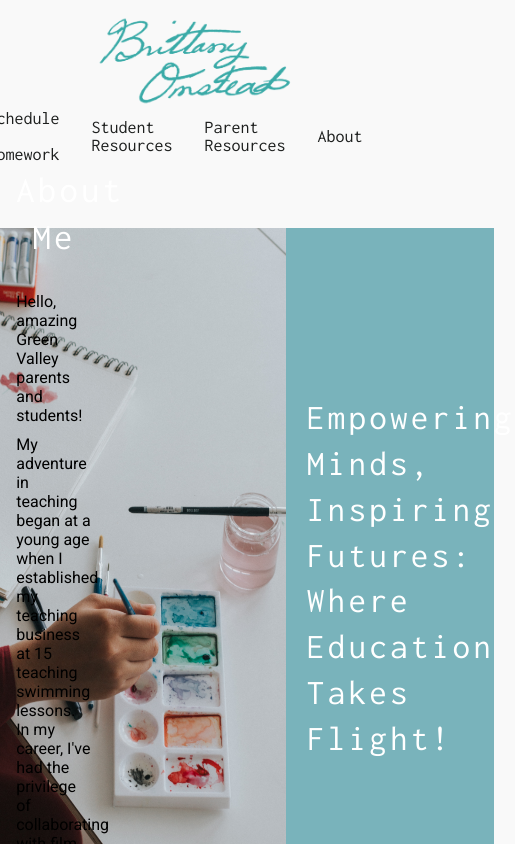
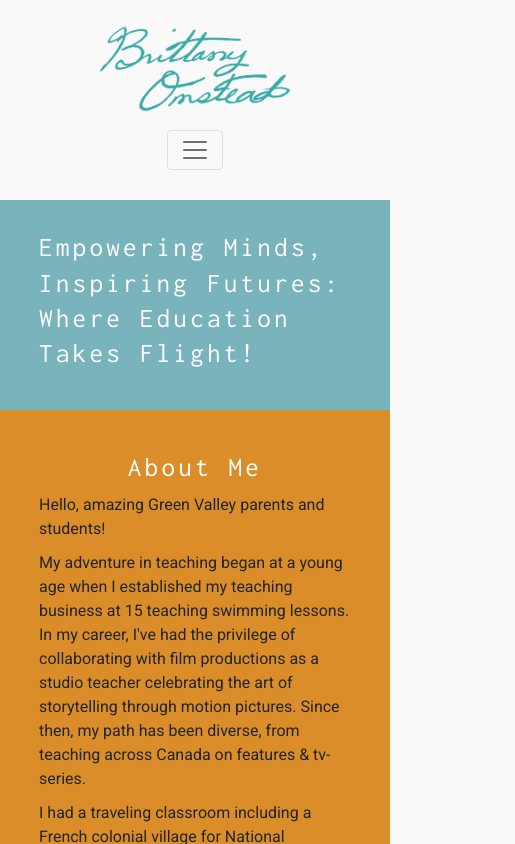
Before and after one commit to kristinejohnson7/brittany-omstead, a React (Create React App) app: page / in a window 390 px wide. Shown: the top 844 px of the page, 515 px wide, since content can reach past the window. Built offline with nearby package versions, Linux system fonts and the light colour scheme; a web font is replaced by a local one.

Commit message:
feat: add mobile responsiveness

```diff
--- a/package.json
+++ b/package.json
@@ -10,8 +10,9 @@
     "@types/node": "^16.18.52",
     "@types/react": "^18.2.21",
     "@types/react-dom": "^18.2.7",
+    "bootstrap": "^5.1.3",
     "react": "^18.2.0",
-    "react-bootstrap": "^2.8.0",
+    "react-bootstrap": "^2.10.0",
     "react-dom": "^18.2.0",
     "react-router-dom": "^6.16.0",
     "react-scripts": "5.0.1",
--- a/src/App.tsx
+++ b/src/App.tsx
@@ -1,6 +1,6 @@
 import React from "react";
 import Home from "./pages/Home";
-import Nav from "./components/Nav";
+import NavBar from "./components/Nav";
 import "./sass/_global.scss";
 import { BrowserRouter as Router, Routes, Route } from "react-router-dom";
 import Homework from "./pages/Homework";
@@ -10,7 +10,7 @@ import ParentResources from "./pages/ParentResources";
 function App() {
   return (
     <Router>
-      <Nav />
+      <NavBar />
       <Routes>
         <Route path="/" element={<Home />} />
         <Route path="/homework" element={<Homework />} />
--- a/src/components/Hero.tsx
+++ b/src/components/Hero.tsx
@@ -4,7 +4,7 @@ import "../sass/Hero.scss";
 
 export default function Hero() {
   return (
-    <section>
+    <section className="heroSection">
       <div className="heroContainer">
         <img src={hero} alt="painting" />
         <div className="heroText">
--- a/src/components/Nav.tsx
+++ b/src/components/Nav.tsx
@@ -1,88 +1,62 @@
-import React, { useRef } from "react";
 import { Link } from "react-router-dom";
-import Navbar from "react-bootstrap/Navbar";
-import { NavLink } from "react-router-dom";
 import logo from "../assets/logo.png";
 import ScrollHandler from "./ScrollHandler";
-// import { ReactComponent as Bars } from "../../assets/bars.svg";
 import "../sass/Nav.scss";
+import "bootstrap/dist/css/bootstrap.min.css";
+import { Navbar, Nav, NavLink } from "react-bootstrap";
 
-export default function Nav() {
-  const navRef = useRef();
-
-  const showNavBar = () => {
-    // navRef?.current?.classList?.toggle("responsive_nav");
-  };
-
-  const hideBars = () => {
-    // navRef.current.setAttribute("class", "navbar-collapse collapse");
-  };
-
+export default function NavBar() {
   return (
-    <Navbar sticky="top">
     <header className="navBar">
-        <nav
-          // ref={navRef}
-          className="collapse navbar-collapse navOptions navbar-toggleable-lg"
-          id="navbarCollapse"
-        >
       <div className="navImg">
-            <NavLink to="/">
+        <NavLink as={Link} to="/">
           <img src={logo} alt="" />
         </NavLink>
       </div>
-          <ul className="navList">
-            {/* {leftNavOptions.map((item, index) => ( */}
-            <li>
-              <Link to={"/homework"} onClick={hideBars}>
+      <Navbar sticky="top" collapseOnSelect expand="sm">
+        <Navbar.Toggle
+          aria-controls="navbarScroll"
+          data-bs-target="#navbarScroll"
+        />
+        <Navbar.Collapse id="navbarScroll">
+          <Nav>
+            <NavLink
+              eventKey="1"
+              as={Link}
+              to="/homework"
+              bsPrefix="customLink"
+            >
               Schedule & Homework
-              </Link>
-            </li>{" "}
-            <li>
-              <Link to={"/student-resources"} onClick={hideBars}>
+            </NavLink>
+            <NavLink
+              eventKey="2"
+              as={Link}
+              to="/student-resources"
+              bsPrefix="customLink"
+            >
               Student Resources
-              </Link>
-            </li>
-            {/* ))} */}
-            <li>
-              <Link to={"/parent-resources"} onClick={hideBars}>
+            </NavLink>{" "}
+            <NavLink
+              eventKey="3"
+              as={Link}
+              to="/parent-resources"
+              bsPrefix="customLink"
+            >
               Parent Resources
-              </Link>
-            </li>
-            <li>
+            </NavLink>{" "}
             <ScrollHandler>
-                <Link to={"/#about"} onClick={hideBars}>
+              <NavLink
+                eventKey="3"
+                as={Link}
+                to="/#about"
+                bsPrefix="customLink"
+              >
                 About
-                </Link>
+              </NavLink>
             </ScrollHandler>
-            </li>
-            {/* {rightNavOptions.map((item, index) => (
-              <li key={index}>
-                <Link
-                  to={item === "blog" ? "/blog" : `/#${item}`}
-                  onClick={hideBars}
-                >
-                  {item.toUpperCase()}
-                </Link>
-              </li>
-            ))} */}
-          </ul>
-          {/* <button
-            className="nav-btn nav-close-btn"
-            aria-label="Close Navigation"
-            onClick={showNavBar}
-          >
-            X
-          </button> */}
-        </nav>
-        {/* <button
-          className="nav-btn"
-          aria-label="Open Navigation"
-          onClick={showNavBar}
-        > */}
-        {/* <Bars className="icon" width="20px" /> */}
-        {/* </button> */}
+          </Nav>
+        </Navbar.Collapse>
+      </Navbar>
     </header>
-    </Navbar>
   );
 }
--- a/src/sass/About.scss
+++ b/src/sass/About.scss
@@ -64,4 +64,36 @@
       }
     }
   }
+
+  @media screen and (max-width: 1200px) {
+    .aboutImg .secondImg {
+      display: none;
+    }
+  }
+
+  @media screen and (max-width: 1024px) {
+    height: 100%;
+    padding: 40px 0;
+
+    .aboutImg {
+      display: none;
+    }
+
+    .heroText .heroTextContainer {
+      width: 80%;
+
+      h2 {
+        margin-top: 0px;
+      }
+    }
+  }
+
+  @media screen and (max-width: 760px) {
+    .heroText .heroTextContainer {
+      h2 {
+        margin-top: 0px;
+        font-size: 1.7rem;
+      }
+    }
+  }
 }
--- a/src/sass/Hero.scss
+++ b/src/sass/Hero.scss
@@ -1,4 +1,8 @@
 @import "/src/sass/variables";
+
+.heroSection {
+  padding: 7px 0 50px;
+}
 
 .heroContainer {
   display: flex;
@@ -28,4 +32,26 @@
       width: 80%;
     }
   }
+
+  @media screen and (max-width: 760px) {
+    height: 100%;
+
+    img {
+      display: none;
+    }
+
+    .heroText {
+      padding: 30px 0;
+
+      h2 {
+        font-size: 1.7rem;
+      }
+    }
+  }
 }
+
+@media screen and (max-width: 760px) {
+  .heroSection {
+    padding-bottom: 0px;
+  }
+}
--- a/src/sass/Homework.scss
+++ b/src/sass/Homework.scss
@@ -33,3 +33,27 @@
     right: 75px;
   }
 }
+
+@media screen and (max-width: 960px) {
+  .docContainer {
+    width: 700px;
+  }
+}
+
+@media screen and (max-width: 760px) {
+  .docContainer {
+    width: 500px;
+  }
+}
+
+@media screen and (max-width: 560px) {
+  .docContainer {
+    width: 400px;
+  }
+}
+
+@media screen and (max-width: 460px) {
+  .docContainer {
+    width: 300px;
+  }
+}
--- a/src/sass/LearnMore.scss
+++ b/src/sass/LearnMore.scss
@@ -42,4 +42,17 @@
       }
     }
   }
+
+  @media screen and (max-width: 760px) {
+    .learnMoreText .learnText h2 {
+      font-size: 1.7rem;
+    }
+  }
+
+  @media screen and (max-width: 460px) {
+    .learnMoreText .learnText h2 {
+      font-size: 1.3rem;
+      width: 90%;
+    }
+  }
 }
--- a/src/sass/Nav.scss
+++ b/src/sass/Nav.scss
@@ -1,28 +1,27 @@
 @import "/src/sass/variables";
 
-.navOptions {
+.navBar {
   display: flex;
   flex-direction: column;
   align-items: center;
   margin: 15px 0;
+  position: sticky;
+  top: 0;
+  background-color: $off-white;
+  z-index: 34324324;
 
   .navImg img {
     max-height: 105px;
     max-width: 200px;
   }
 
-  .navList {
-    align-items: center;
-    display: flex;
-    font-size: 18px;
-    gap: 2rem;
-    justify-content: center;
-    margin-right: 40px;
+  .customLink {
+    text-decoration: none;
+    margin-right: 15px;
+    color: $base-color;
 
-    a {
-      &:hover {
-        color: $dark-teal;
-      }
+    &:hover {
+      color: $dark-teal;
     }
   }
 }
--- a/src/sass/StudentResources.scss
+++ b/src/sass/StudentResources.scss
@@ -94,3 +94,19 @@
     }
   }
 }
+
+@media screen and (max-width: 660px) {
+  .listStyles li {
+    .signInPic {
+      width: 400px;
+    }
+  }
+}
+
+@media screen and (max-width: 480px) {
+  .listStyles li {
+    .signInPic {
+      width: 275px;
+    }
+  }
+}
```
Also changed, not shown: 1 other file (tests, documents, lock files or other folders). Lines whose indentation alone changed are shown as unchanged.
